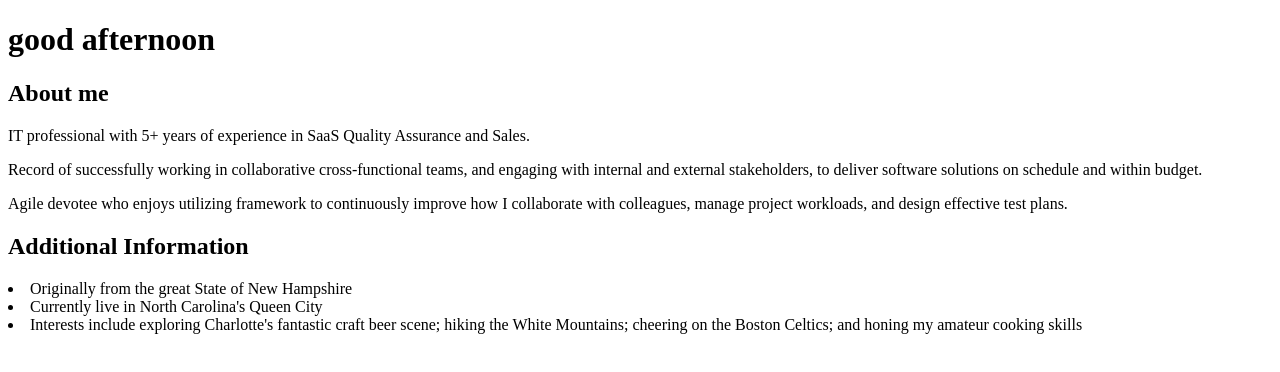
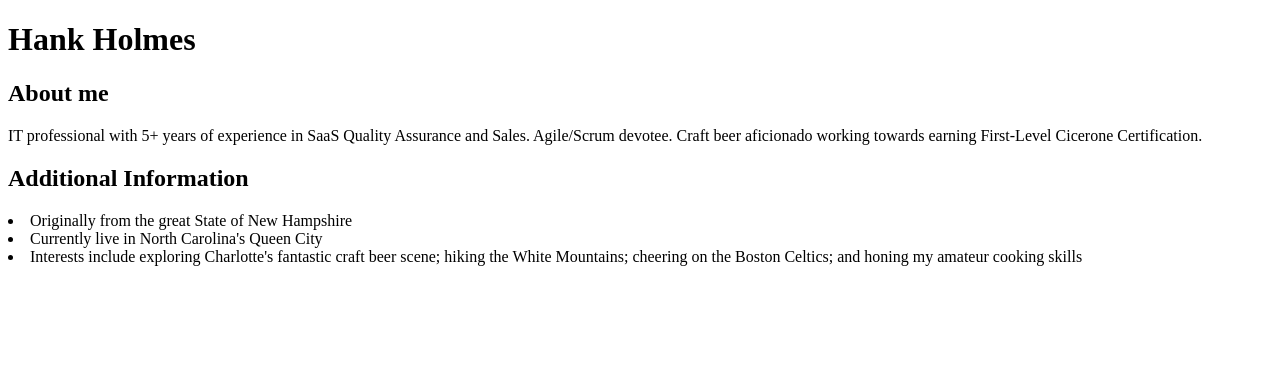
Before and after one commit to Sherlock603/v4-gatsby-portfolio, a Gatsby site: page / in a window 1280 px wide. Built offline with nearby package versions, Linux system fonts and the light colour scheme; Gatsby itself is replaced by a stand-in of ours.

Commit message:
Created preliminary layout of Home/About/Contact pages.

```diff
--- a/src/pages/index.js
+++ b/src/pages/index.js
@@ -1,19 +1,4 @@
 import * as React from "react";
-
-var greeting = () => {
-  let today = new Date();
-  let hoursNow = today.getHours();
-
-  if (hoursNow >= 18 && hoursNow < 21) {
-    return "good evening";
-  } else if (hoursNow >= 12 && hoursNow < 18) {
-    return "good afternoon";
-  } else if (hoursNow >= 6 && hoursNow < 12) {
-    return "good morning";
-  } else {
-    return "good night";
-  }
-};
 
 const IndexPage = () => {
   return (
@@ -21,21 +6,12 @@ const IndexPage = () => {
       <div id="SEO" />
       <div id="layout_landing-page">
         <div id="container_landing-page">
-          <h1>{greeting()}</h1>
+          <h1>Hank Holmes</h1>
           <h2>About me</h2>
           <p>
             IT professional with 5+ years of experience in SaaS Quality
-            Assurance and Sales.
-          </p>
-          <p>
-            Record of successfully working in collaborative cross-functional
-            teams, and engaging with internal and external stakeholders, to
-            deliver software solutions on schedule and within budget.
-          </p>
-          <p>
-            Agile devotee who enjoys utilizing framework to continuously improve
-            how I collaborate with colleagues, manage project workloads, and
-            design effective test plans.
+            Assurance and Sales. Agile/Scrum devotee. Craft beer aficionado
+            working towards earning First-Level Cicerone Certification.
           </p>
           <h2>Additional Information</h2>
           <li>Originally from the great State of New Hampshire</li>
```
Also changed, not shown: src/pages/about.js (+43 -0 lines), src/styles/base.scss (added), src/styles/colors.scss (added), src/styles/components.scss (added), src/styles/layout.scss (added), src/styles/main.scss (added).
